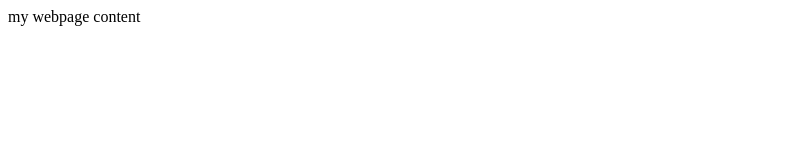
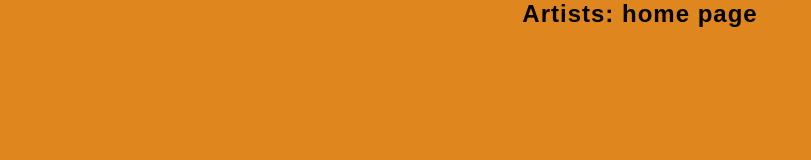
Before and after one commit to Fania/webcoding-firststeps, a plain HTML site: page index.html in a window 1280 px wide. Shown: the whole page, without its empty margins (0-811 px from the left). Drawn offline with Linux system fonts and the light colour scheme.

Commit message:
first bits of styling to heading

```diff
--- a/index.html
+++ b/index.html
@@ -2,11 +2,15 @@
 <html lang="en-gb">
 <head>
   <meta charset="UTF-8">
-  <meta name="viewport" content="width=device-width, initial-scale=1.0"> <title>My website: Home page</title>
+  <meta name="viewport" content="width=device-width, initial-scale=1.0">
+  <link rel="stylesheet" href="styles/styles.css">
+  <title>My website: Home page</title>
 </head>
 <body>
 
-  my webpage content
+  <header>
+    <h1>Artists: home page</h1>
+  </header>
 
 </body>
 </html>
--- a/styles/styles.css
+++ b/styles/styles.css
@@ -0,0 +1,26 @@
+:root {
+  --color1: #e0861e;
+  --color2: #9a9;
+  --color3: #bdcdbd;
+  --color4: #efe;
+}
+
+body {
+  margin: 0;
+  padding: 0;
+  background-color: var(--color1);
+  font-family: Arial, Helvetica, sans-serif;
+}
+
+header {
+  display: flex;
+  justify-content: center;
+  align-items: center;
+}
+
+header h1 {
+  margin: 0;
+  font-size: 1.5em;
+  letter-spacing: 1px;
+  padding-bottom: .25em;
+}
```
